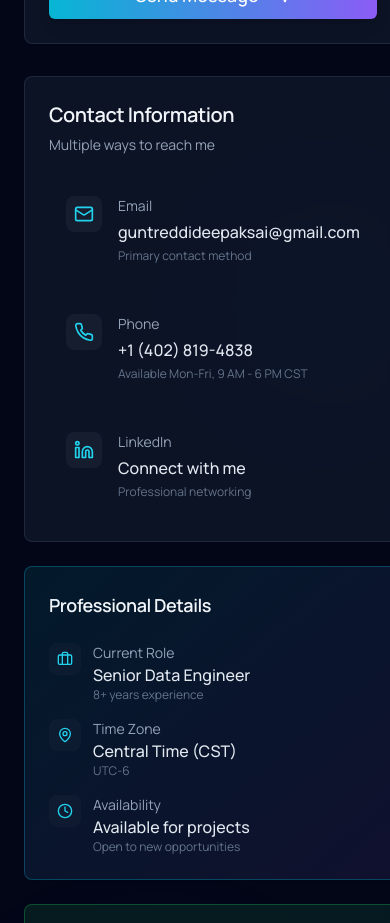
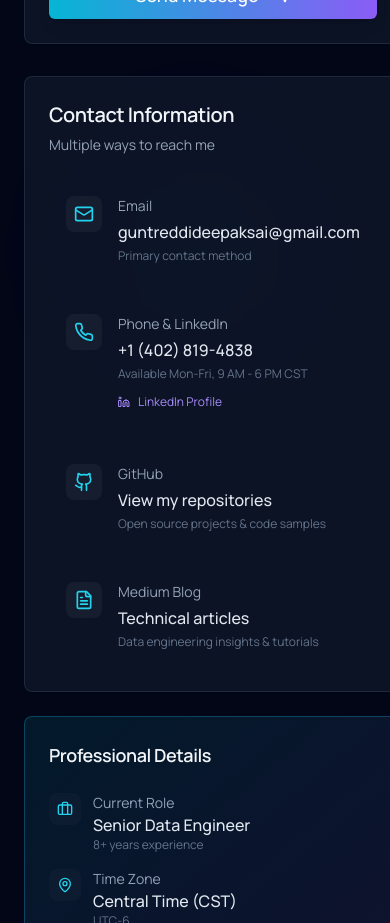
Before and after one commit to gdeepaksai1/portfolio, a React (Vite) app: page /portfolio/contact in a window 390 px wide. Shown: the part 1000-1923 px from the top of the page. Built offline with nearby package versions, Linux system fonts and the light colour scheme.

Commit message:
Refactor contact info and add more features
Consolidated LinkedIn contact info with the mobile number on the contact page. Added additional professional features and enhancements throughout the portfolio for a more engaging user experience.

```diff
--- a/src/pages/Contact.tsx
+++ b/src/pages/Contact.tsx
@@ -5,7 +5,7 @@ import { Card, CardContent, CardDescription, CardHeader, CardTitle } from "@/com
 import { Input } from "@/components/ui/input";
 import { Textarea } from "@/components/ui/textarea";
 import { Label } from "@/components/ui/label";
-import { Mail, Phone, Send, Linkedin, MessageSquare, CheckCircle, Clock, MapPin, Calendar, User, Briefcase } from "lucide-react";
+import { Mail, Phone, Send, Linkedin, MessageSquare, CheckCircle, Clock, MapPin, Calendar, User, Briefcase, Github, FileText } from "lucide-react";
 import { useToast } from "@/hooks/use-toast";
 
 export const Contact = () => {
@@ -23,7 +23,6 @@ export const Contact = () => {
     e.preventDefault();
     setIsSubmitting(true);
 
-    // Simulate form submission
     try {
       await new Promise(resolve => setTimeout(resolve, 2000));
 
@@ -63,21 +62,35 @@ export const Contact = () => {
     },
     {
       icon: Phone,
-      label: "Phone",
+      label: "Phone & LinkedIn",
       value: "+1 (402) 819-4838",
       href: "tel:+14028194838",
       description: "Available Mon-Fri, 9 AM - 6 PM CST",
       gradient: "from-violet-500/20 to-purple-500/20",
-      hoverColor: "hover:border-violet-500/50"
+      hoverColor: "hover:border-violet-500/50",
+      secondaryAction: {
+        icon: Linkedin,
+        href: "https://www.linkedin.com/in/deepak-sai-guntreddi-5a37951ab/",
+        label: "LinkedIn Profile"
+      }
     },
     {
-      icon: Linkedin,
-      label: "LinkedIn",
-      value: "Connect with me",
-      href: "https://www.linkedin.com/in/deepak-sai-guntreddi-5a37951ab/",
-      description: "Professional networking",
-      gradient: "from-blue-500/20 to-indigo-500/20",
-      hoverColor: "hover:border-blue-500/50"
+      icon: Github,
+      label: "GitHub",
+      value: "View my repositories",
+      href: "https://github.com/deepaksai-guntreddi",
+      description: "Open source projects & code samples",
+      gradient: "from-slate-500/20 to-gray-500/20",
+      hoverColor: "hover:border-slate-500/50"
+    },
+    {
+      icon: FileText,
+      label: "Medium Blog",
+      value: "Technical articles",
+      href: "https://medium.com/@guntreddideepaksai/event-driven-machine-learning-pipelines-with-kafka-and-feature-stores-1cf94984bf76",
+      description: "Data engineering insights & tutorials",
+      gradient: "from-green-500/20 to-emerald-500/20",
+      hoverColor: "hover:border-green-500/50"
     }
   ];
 
@@ -108,7 +121,7 @@ export const Contact = () => {
       <div className="absolute inset-0 pointer-events-none">
         <div className="absolute top-20 left-20 w-96 h-96 bg-gradient-to-r from-cyan-500/10 to-violet-500/10 rounded-full blur-3xl animate-pulse" />
         <div className="absolute bottom-20 right-20 w-80 h-80 bg-gradient-to-r from-violet-500/10 to-pink-500/10 rounded-full blur-3xl animate-pulse" style={{ animationDelay: "2s" }} />
-        <div className="absolute top-1/2 left-1/2 transform -translate-x-1/2 -translate-y-1/2 w-64 h-64 bg-gradient-to-r from-blue-500/5 to-cyan-500/5 rounded-full blur-3xl animate-float" />
+        <div className="absolute top-1/2 left-1/2 transform -translate-x-1/2 -translate-y-1/2 w-64 h-64 bg-gradient-to-r from-blue-500/5 to-cyan-500/5 rounded-full blur-3xl animate-pulse" style={{ animationDelay: "4s" }} />
       </div>
 
       <div className="container mx-auto px-6 relative">
@@ -122,7 +135,7 @@ export const Contact = () => {
           <h1 className="text-5xl md:text-6xl font-bold mb-6 bg-gradient-to-r from-cyan-400 to-violet-400 bg-clip-text text-transparent animate-fade-in">
             Let's Connect
           </h1>
-          <p className="text-xl text-slate-300 max-w-2xl mx-auto animate-slide-in-left">
+          <p className="text-xl text-slate-300 max-w-2xl mx-auto">
             Ready to discuss your next data engineering project? I'd love to hear from you.
           </p>
         </div>
@@ -259,25 +272,45 @@ export const Contact = () => {
               </CardHeader>
               <CardContent className="space-y-4">
                 {contactInfo.map((item, index) => (
-                  <a
+                  <div
                     key={index}
-                    href={item.href}
-                    target={item.label === "LinkedIn" ? "_blank" : undefined}
-                    rel={item.label === "LinkedIn" ? "noopener noreferrer" : undefined}
-                    className={`flex items-start gap-4 group cursor-pointer hover:bg-slate-800/30 p-4 rounded-xl transition-all duration-300 border border-transparent ${item.hoverColor} relative overflow-hidden`}
+                    className={`group cursor-pointer hover:bg-slate-800/30 p-4 rounded-xl transition-all duration-300 border border-transparent ${item.hoverColor} relative overflow-hidden`}
                   >
                     <div className={`absolute inset-0 bg-gradient-to-r ${item.gradient} opacity-0 group-hover:opacity-100 transition-opacity duration-500`} />
-                    <div className="relative z-10 p-2 bg-slate-800/50 rounded-lg group-hover:scale-110 transition-transform duration-300">
-                      <item.icon className="w-5 h-5 text-cyan-400" />
+
+                    <div className="relative z-10 flex items-start gap-4">
+                      <div className="p-2 bg-slate-800/50 rounded-lg group-hover:scale-110 transition-transform duration-300">
+                        <item.icon className="w-5 h-5 text-cyan-400" />
+                      </div>
+                      <div className="flex-1">
+                        <p className="text-sm text-slate-400 mb-1">{item.label}</p>
+                        <a
+                          href={item.href}
+                          target={item.href.startsWith("http") ? "_blank" : undefined}
+                          rel={item.href.startsWith("http") ? "noopener noreferrer" : undefined}
+                          className="text-slate-200 hover:text-cyan-400 transition-colors duration-300 font-medium block"
+                        >
+                          {item.value}
+                        </a>
+                        <p className="text-xs text-slate-500 mt-1">{item.description}</p>
+
+                        {/* Secondary action for phone/LinkedIn combo */}
+                        {item.secondaryAction && (
+                          <div className="mt-2">
+                            <a
+                              href={item.secondaryAction.href}
+                              target="_blank"
+                              rel="noopener noreferrer"
+                              className="inline-flex items-center gap-2 text-xs text-violet-400 hover:text-violet-300 transition-colors duration-300"
+                            >
+                              <item.secondaryAction.icon className="w-3 h-3" />
+                              {item.secondaryAction.label}
+                            </a>
+                          </div>
+                        )}
+                      </div>
                     </div>
-                    <div className="relative z-10 flex-1">
-                      <p className="text-sm text-slate-400 mb-1">{item.label}</p>
-                      <p className="text-slate-200 hover:text-cyan-400 transition-colors duration-300 font-medium">
-                        {item.value}
-                      </p>
-                      <p className="text-xs text-slate-500 mt-1">{item.description}</p>
-                    </div>
-                  </a>
+                  </div>
                 ))}
               </CardContent>
             </Card>
```
